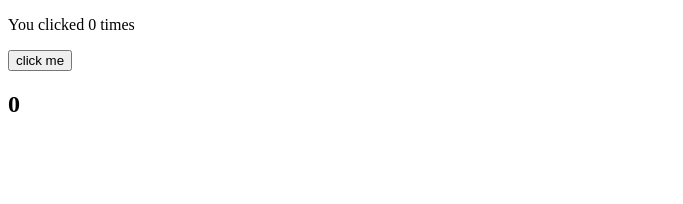
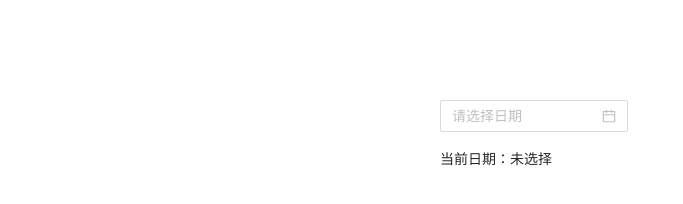
Before and after one commit to Francis11h/react_apps, a React app: page / in a window 1280 px wide. Shown: the whole page, without its empty margins (0-683 px from the left). Built offline with nearby package versions, Linux system fonts and the light colour scheme.

Commit message:
add DatePickerDemo

```diff
--- a/public/index.html
+++ b/public/index.html
@@ -9,12 +9,12 @@
       name="description"
       content="Web site created using create-react-app"
     />
-    <link rel="apple-touch-icon" href="%PUBLIC_URL%/logo192.png" />
+    <!-- <link rel="apple-touch-icon" href="%PUBLIC_URL%/logo192.png" /> -->
     <!--
       manifest.json provides metadata used when your web app is installed on a
       user's mobile device or desktop. See https://developers.google.com/web/fundamentals/web-app-manifest/
     -->
-    <link rel="manifest" href="%PUBLIC_URL%/manifest.json" />
+    <!-- <link rel="manifest" href="%PUBLIC_URL%/manifest.json" /> -->
     <!--
       Notice the use of %PUBLIC_URL% in the tags above.
       It will be replaced with the URL of the `public` folder during the build.
--- /dev/null
+++ b/src/antd-demo/DatePickerDemo.js
@@ -0,0 +1,36 @@
+import React, { useState } from 'react';
+import { render } from 'react-dom';
+import { ConfigProvider, DatePicker, message } from 'antd';
+// 由于 antd 组件的默认文案是英文，所以需要修改为中文
+import zhCN from 'antd/lib/locale/zh_CN';
+import moment from 'moment';
+import 'moment/locale/zh-cn';
+import 'antd/dist/antd.css';
+import  styles from './datePicker.css';
+
+moment.locale('zh-cn');
+
+const DatePickerDemo = () => {
+// function DatePickerDemo() {
+  const [date, setDate] = useState(null);
+
+  const handleChange = value => {
+    message.info(`您选择的日期是: ${value ? value.format('YYYY年MM月DD日') : '未选择'}`);
+    setDate(value);
+  };
+
+  return (
+    <ConfigProvider locale={zhCN}>
+      <div style={{ width: 400, margin: '100px auto' }}>
+        <DatePicker onChange={handleChange} />
+        <div style={{ marginTop: 16 } }>
+          当前日期：{date ? date.format('YYYY年MM月DD日') : '未选择'}
+        </div>
+      </div>
+    </ConfigProvider>
+  );
+};
+
+export default DatePickerDemo;
+
+// render(<DatePickerDemo />, document.getElementById('root'));
--- /dev/null
+++ b/src/antd-demo/datePicker.css
@@ -0,0 +1,3 @@
+.DatePickerDemo {
+    padding: 2000px;
+  }
--- a/src/index.js
+++ b/src/index.js
@@ -4,10 +4,12 @@ import ReactDOM from 'react-dom';
 import Example from './useHooksDemo/Example'
 import UseEffectDemo from './useHooksDemo/UseEffectDemo'
 import UseContextDemo from './useHooksDemo/UseContextDemo'
+import DatePickerDemo from './antd-demo/DatePickerDemo'
 
 ReactDOM.render(
     // <Example />,
     // <UseEffectDemo />,
-    <UseContextDemo />,
+    // <UseContextDemo />,
+    <DatePickerDemo />,
     document.getElementById('root')
   );
```
Also changed, not shown: public/favicon.ico (deleted), public/logo192.png (deleted), public/logo512.png (deleted).
